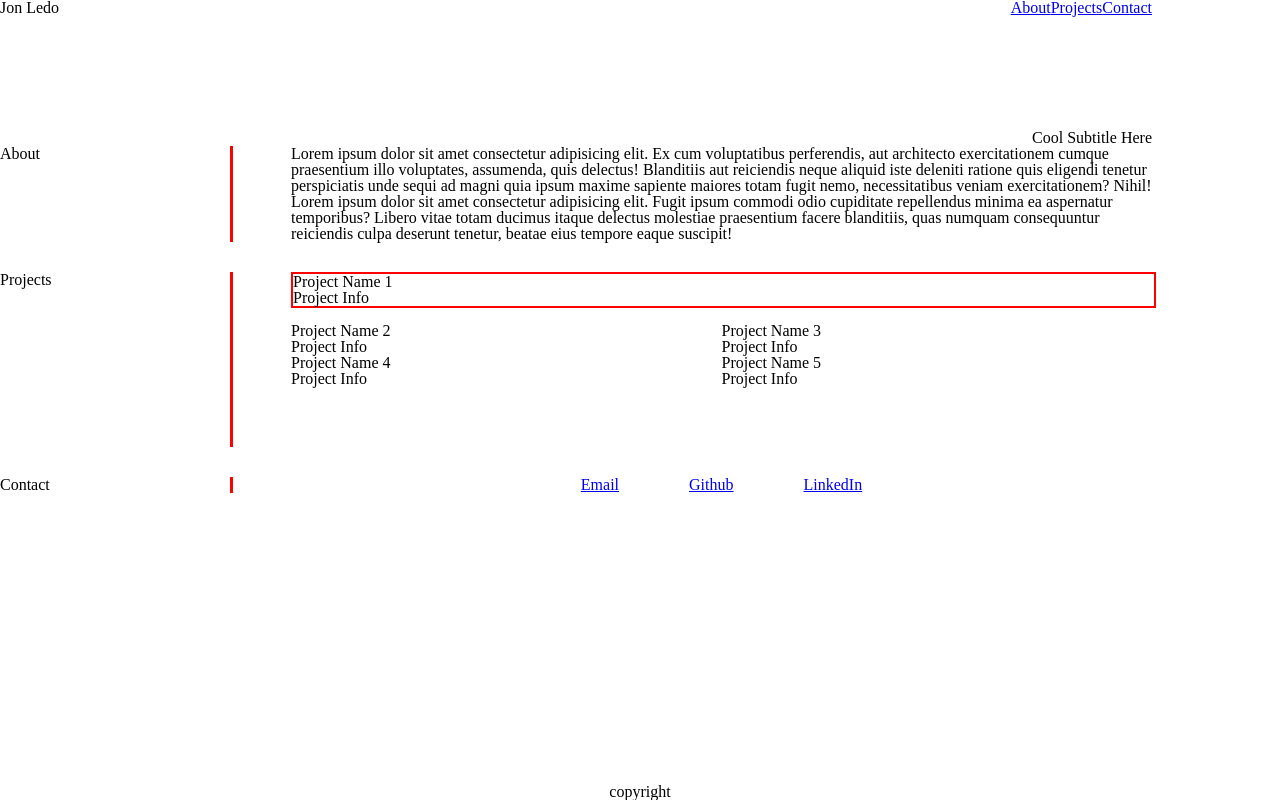
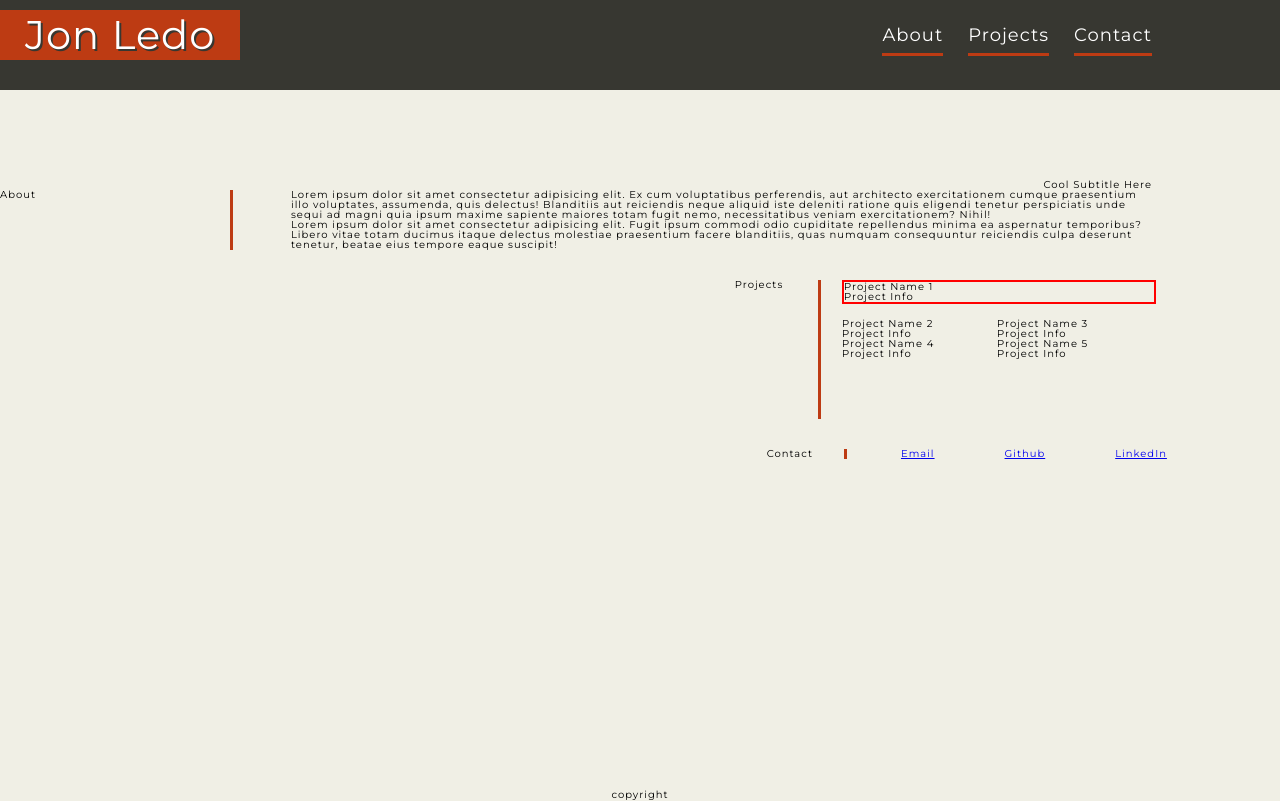
Before and after one commit to Jon-Ledo/bc-module2-challenge, a plain HTML site: page index.html in a window 1280 px wide. Drawn offline with Linux system fonts and the light colour scheme.

Commit message:
navbar styles added, more colours added into root as well as font family, altered html to add a span and div

```diff
--- a/css/style.css
+++ b/css/style.css
@@ -1,26 +1,39 @@
 /* COLOURS AND FONTS */
+@import url('https://fonts.googleapis.com/css2?family=Montserrat:wght@300;400;600&display=swap');
+
 :root {
   --red: #BD3B13;
+  --darkRed: #7A3922;
+  --lightRed: #F15622;
   --black: #373731;
   --off-white: #F0EFE5;
-  /* montserat */
+  --white: #FFFFFF;
+  --fontFamily: 'Montserrat', sans-serif;
 }
 
 /* GENERAL STYLES */
+html {
+  /* makes 1rem === 10px */
+  font-size: 62.5%;
+}
+
 body {
   min-height: 100vh;
   display: flex;
   flex-direction: column;
+  font-family: var(--fontFamily);
+  background-color: var(--off-white);
+  letter-spacing: 1px;
 }
 
 .wrapper {
-  max-width: 1280px;
-  margin: 0 10% 0 0;
+  max-width: 1440px;
+  margin: 0 10% 0 auto;
 }
 
 .aside {
   min-width: 20%;
-  border-right: 3px solid red;
+  border-right: 3px solid var(--red);
   margin-right: 5%;
 }
 
@@ -30,13 +43,40 @@ section {
 
 /* NAV STYLES */
 .nav-section {
+  padding-top: 10px;
+  background-color: var(--black);
+}
+
+.nav-section div {
   display: flex;
   justify-content: space-between;
+  align-items: center;
+}
+
+.nav-section__name {
+  font-size: 4rem;
+  background-color: var(--red);
+  padding: 5px 25px;
+  color: var(--white);
+  text-shadow: 2px 2px var(--black);
 }
 
 .navbar__list {
   display: flex;
   justify-content: center;
+  font-size: 1.8rem;
+}
+
+.navbar__link {
+  text-decoration: none;
+  margin-left: 25px;
+  padding-bottom: 7px;
+  color: var(--white);
+  border-bottom: 3px solid var(--red);
+}
+
+.navbar__link:hover {
+  border-bottom: 3px solid var(--lightRed);
 }
 
 /* HEADER */
--- a/index.html
+++ b/index.html
@@ -13,9 +13,10 @@
 </head>
 <body>
 <!-- NAV START -->
-  <section class="wrapper nav-section">
+  <section class="nav-section">
+    <div class="wrapper">
       <p class="nav-section__name">
-      Jon Ledo
+        <span>Jon Ledo</span>
       </p>
       <nav class="navbar">
         <ul class="navbar__list">
@@ -24,6 +25,7 @@
           <li><a href="#contact" class="navbar__link">Contact</a></li>
         </ul>
       </nav>
+    </div>
   </section>
 <!-- NAV END -->
 
```
Lines whose indentation alone changed are shown as unchanged.
